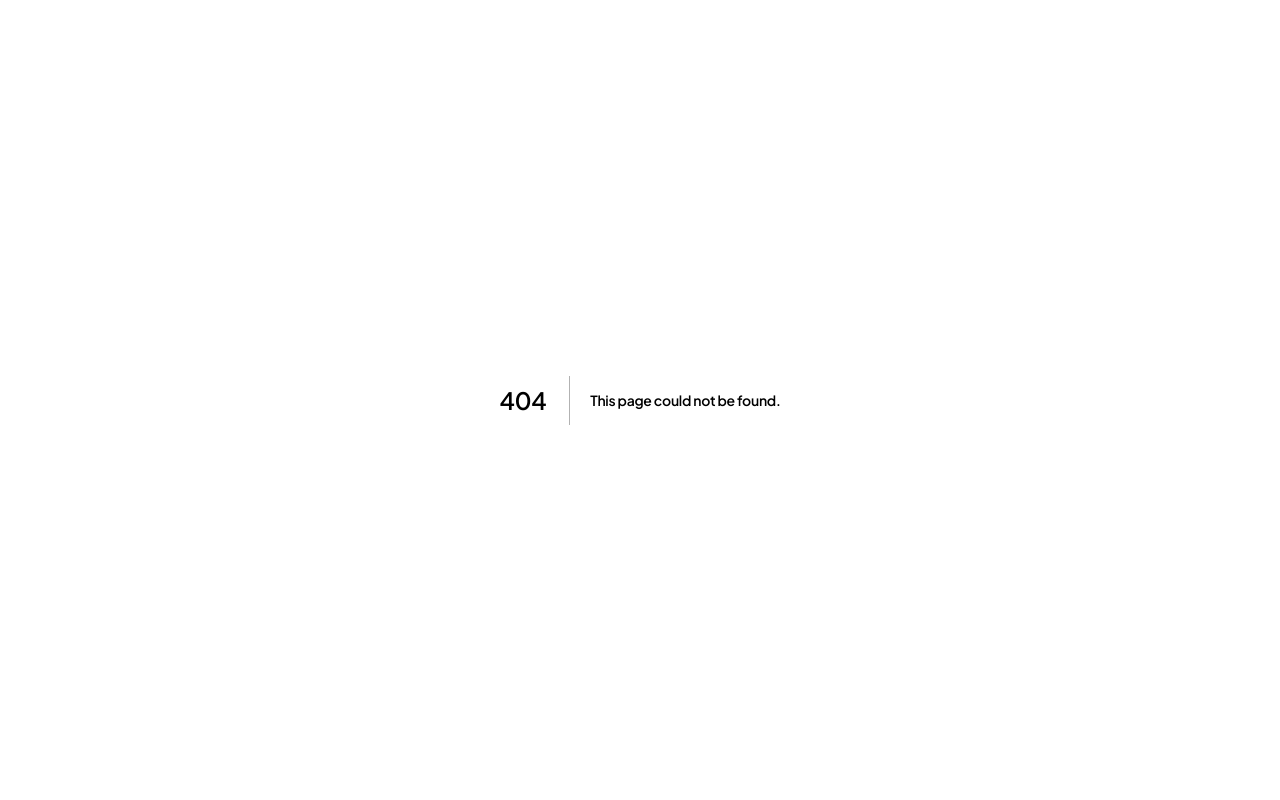
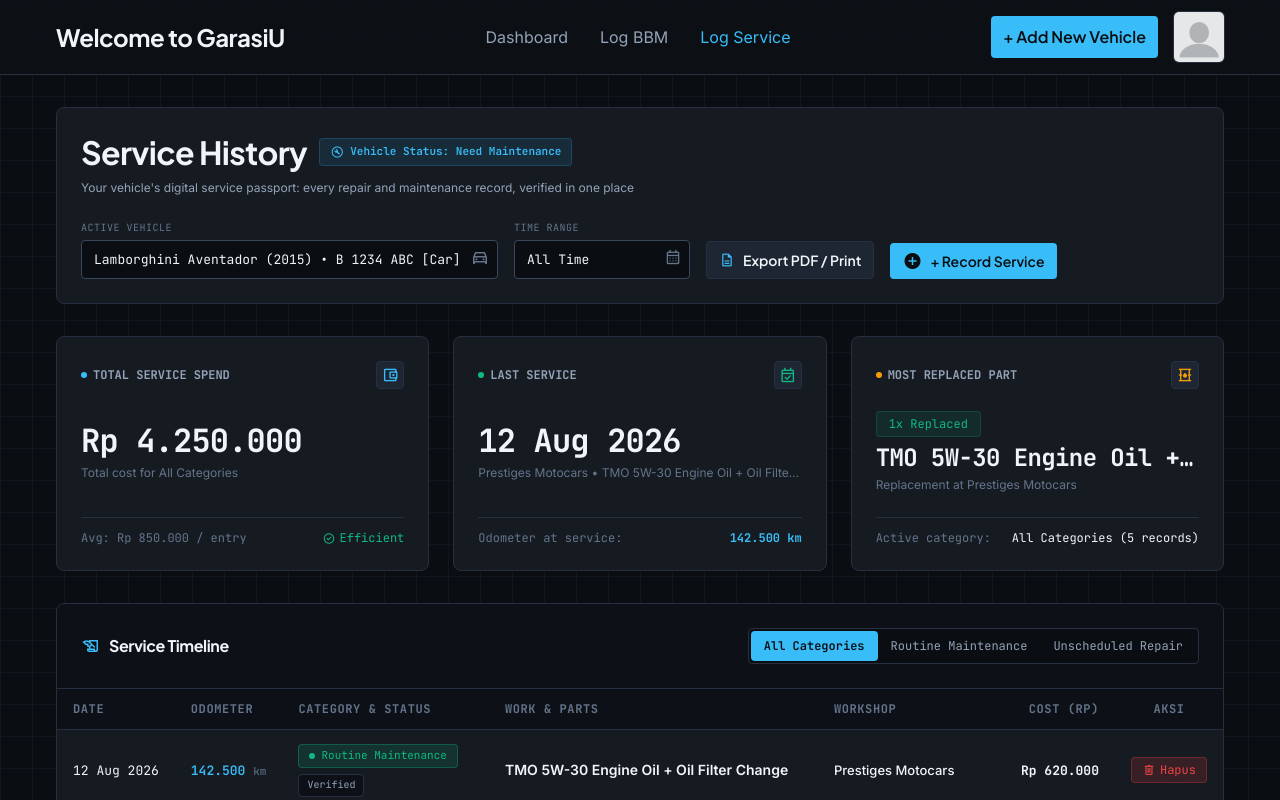
Before and after one commit to Daniarthawiku/Garasi-U, a Next.js app: page /service-log in a window 1280 px wide. Before the commit this address had no page. Shown: the top 800 px of the page. Built offline with nearby package versions, Linux system fonts and the light colour scheme.

Commit message:
feat(ui): fully organize ui for service-log page

```diff
--- /dev/null
+++ b/src/app/service-log/page.jsx
@@ -0,0 +1,262 @@
+"use client";
+
+import { useState } from "react";
+import Header from "@/components/shared/organisms/Header";
+import ServiceHero from "@/components/service-log/organisms/ServiceHero";
+import ServiceSummaryCard from "@/components/service-log/molecules/ServiceSummaryCard";
+import ServiceTimelineTable from "@/components/service-log/organisms/ServiceTimelineTable";
+import RecordServiceModal from "@/components/service-log/organisms/RecordServiceModal";
+import AddVehicleForm from "@/components/shared/organisms/AddVehicleForm";
+import Footer from "@/components/shared/organisms/Footer";
+import {
+  navLinks,
+  currentUser,
+  garageVehiclesData,
+} from "@/data/garageData";
+
+const numberID = new Intl.NumberFormat("id-ID");
+
+const SERVICE_CATEGORIES = [
+  { id: "All", label: "All Categories" },
+  { id: "Routine Maintenance", label: "Routine Maintenance" },
+  { id: "Unscheduled Repair", label: "Unscheduled Repair" },
+];
+
+/**
+ * Bangun 3 kartu ringkasan servis berdasarkan riwayat servis yang terfilter
+ * (Migrasi logika dari calculateTotalCost, updateLastServiceCard, dan
+ * updateMostReplacedPartCard di GarasiiU/script.js).
+ */
+function buildServiceSummaries(filteredHistory = [], activeCategory = "All") {
+  const categoryLabel =
+    activeCategory === "All" ? "All Categories" : activeCategory;
+
+  const totalCost = filteredHistory.reduce(
+    (sum, item) => sum + (Number(item.cost) || 0),
+    0
+  );
+  const avgCost =
+    filteredHistory.length > 0
+      ? Math.round(totalCost / filteredHistory.length)
+      : 0;
+
+  // Kartu 2: Last Service
+  const latestService = filteredHistory[0] || null;
+
+  // Kartu 3: Most Replaced Part
+  let mostReplacedName = "-";
+  let maxCount = 0;
+  let latestWorkshop = "Tidak ada data komponen pada kategori ini";
+
+  if (filteredHistory.length > 0) {
+    const partCounts = {};
+    const partOriginalName = {};
+    const partLatestRecord = {};
+
+    filteredHistory.forEach((item) => {
+      const key = item.part.trim().toLowerCase();
+      if (!partCounts[key]) {
+        partCounts[key] = 0;
+        partOriginalName[key] = item.part.trim();
+        partLatestRecord[key] = item;
+      }
+      partCounts[key] += 1;
+    });
+
+    for (const key in partCounts) {
+      if (partCounts[key] > maxCount) {
+        maxCount = partCounts[key];
+        mostReplacedName = partOriginalName[key];
+        latestWorkshop = `Replacement at ${partLatestRecord[key].workshop}`;
+      }
+    }
+  }
+
+  return [
+    {
+      id: "total-service-spend",
+      label: "Total Service Spend",
+      dotVariant: "cyan",
+      icon: "account_balance_wallet",
+      iconVariant: "cyan",
+      value: `Rp ${numberID.format(totalCost)}`,
+      valueSize: "text-[32px]",
+      subtitle: `Total cost for ${categoryLabel}`,
+      footerLeft: `Avg: Rp ${numberID.format(avgCost)} / entry`,
+      footerRight: "Efficient",
+      footerRightIcon: "check_circle",
+      footerRightVariant: "success",
+    },
+    {
+      id: "last-service",
+      label: "Last Service",
+      dotVariant: "success",
+      icon: "event_available",
+      iconVariant: "success",
+      value: latestService ? latestService.date : "-",
+      valueSize: "text-[32px]",
+      subtitle: latestService
+        ? `${latestService.workshop} • ${latestService.part}`
+        : "Belum ada riwayat servis pada kategori ini",
+      footerLeft: "Odometer at service:",
+      footerRight: latestService
+        ? `${numberID.format(Number(latestService.odo))} km`
+        : "0 km",
+      footerRightVariant: "cyan",
+    },
+    {
+      id: "most-replaced-part",
+      label: "Most Replaced Part",
+      dotVariant: "warning",
+      icon: "oil_barrel",
+      iconVariant: "warning",
+      topBadge: `${maxCount}x Replaced`,
+      value: mostReplacedName,
+      valueSize: "text-2xl",
+      subtitle: latestWorkshop,
+      footerLeft: "Active category:",
+      footerRight: `${categoryLabel} (${filteredHistory.length} records)`,
+      footerRightVariant: "default",
+    },
+  ];
+}
+
+export default function ServiceLogPage() {
+  const [vehicles, setVehicles] = useState(garageVehiclesData);
+  const [selectedVehicleId, setSelectedVehicleId] = useState(
+    garageVehiclesData[0].id
+  );
+  const [selectedTimeRange, setSelectedTimeRange] = useState("All Time");
+  const [activeCategory, setActiveCategory] = useState("All");
+  const [isServiceModalOpen, setIsServiceModalOpen] = useState(false);
+  const [isVehicleModalOpen, setIsVehicleModalOpen] = useState(false);
+
+  const activeVehicle =
+    vehicles.find((v) => v.id === selectedVehicleId) || vehicles[0];
+
+  const allVehicleServices = activeVehicle?.serviceHistory || [];
+
+  // Filter berdasarkan Time Range & Category
+  const filteredRecords = allVehicleServices.filter((item) => {
+    const matchesCategory =
+      activeCategory === "All" || item.category === activeCategory;
+    const matchesTime =
+      selectedTimeRange === "All Time" ||
+      selectedTimeRange === "Last 6 Months" ||
+      item.date.includes(selectedTimeRange);
+    return matchesCategory && matchesTime;
+  });
+
+  const summaryCards = buildServiceSummaries(filteredRecords, activeCategory);
+
+  const handleAddService = (newServiceItem) => {
+    setVehicles((prev) =>
+      prev.map((vehicle) =>
+        vehicle.id === activeVehicle.id
+          ? {
+              ...vehicle,
+              odometer: Math.max(vehicle.odometer, newServiceItem.odo),
+              serviceStatus: "Healthy",
+              serviceHistory: [newServiceItem, ...vehicle.serviceHistory],
+            }
+          : vehicle
+      )
+    );
+  };
+
+  const handleDeleteService = (targetId) => {
+    setVehicles((prev) =>
+      prev.map((vehicle) =>
+        vehicle.id === activeVehicle.id
+          ? {
+              ...vehicle,
+              serviceHistory: vehicle.serviceHistory.filter(
+                (item) => item.id !== targetId
+              ),
+            }
+          : vehicle
+      )
+    );
+  };
+
+  const handleAddVehicle = (newVehicle) => {
+    const formattedVehicle = {
+      ...newVehicle,
+      category: newVehicle.type,
+      serviceStatus: newVehicle.status?.label || "Healthy",
+      claimEfficiency: 12.0,
+      fuelLogs: [],
+      serviceHistory: [],
+    };
+    setVehicles((prev) => [formattedVehicle, ...prev]);
+    setSelectedVehicleId(formattedVehicle.id);
+  };
+
+  return (
+    <>
+      <Header
+        title="Welcome to GarasiU"
+        navLinks={navLinks}
+        activeHref="/service-log"
+        ctaLabel="+ Add New Vehicle"
+        onCtaClick={() => setIsVehicleModalOpen(true)}
+        profile={currentUser.avatar}
+      />
+
+      <main className="flex flex-1 flex-col gap-6 px-4 py-6 md:gap-8 md:px-14 md:py-8">
+        {/* 1. Service Hero (Organism + VehicleSelector Molecule) */}
+        <ServiceHero
+          title="Service History"
+          subtitle="Your vehicle's digital service passport: every repair and maintenance record, verified in one place"
+          vehicles={vehicles}
+          selectedVehicleId={activeVehicle?.id}
+          onVehicleChange={setSelectedVehicleId}
+          timeRanges={["All Time", "2026", "2025", "Last 6 Months"]}
+          selectedTimeRange={selectedTimeRange}
+          onTimeRangeChange={setSelectedTimeRange}
+          onPrint={() => typeof window !== "undefined" && window.print()}
+          onRecordServiceClick={() => setIsServiceModalOpen(true)}
+          activeVehicleServiceStatus={activeVehicle?.serviceStatus}
+        />
+
+        {/* 2. Service Summary Cards — Mapped via .map() to ServiceSummaryCard (Molecule) */}
+        <section
+          aria-label="Service summary metrics"
+          className="grid grid-cols-1 gap-6 md:grid-cols-3"
+        >
+          {summaryCards.map(({ id, ...cardProps }) => (
+            <ServiceSummaryCard key={id} {...cardProps} />
+          ))}
+        </section>
+
+        {/* 3. Service Timeline Table (Organism + ServiceCategoryFilter & ServiceTableRow Molecules mapped via .map()) */}
+        <ServiceTimelineTable
+          title="Service Timeline"
+          records={filteredRecords}
+          totalRecordsCount={allVehicleServices.length}
+          categories={SERVICE_CATEGORIES}
+          activeCategory={activeCategory}
+          onCategoryChange={setActiveCategory}
+          onDeleteRecord={handleDeleteService}
+        />
+      </main>
+
+      {/* 4. Record New Service Modal (Organism) */}
+      <RecordServiceModal
+        isOpen={isServiceModalOpen}
+        onClose={() => setIsServiceModalOpen(false)}
+        onSubmit={handleAddService}
+        vehicleName={activeVehicle?.name}
+      />
+
+      {/* Add Vehicle Modal */}
+      <AddVehicleForm
+        isOpen={isVehicleModalOpen}
+        onClose={() => setIsVehicleModalOpen(false)}
+        onSubmit={handleAddVehicle}
+      />
+
+      <Footer />
+    </>
+  );
+}
```
